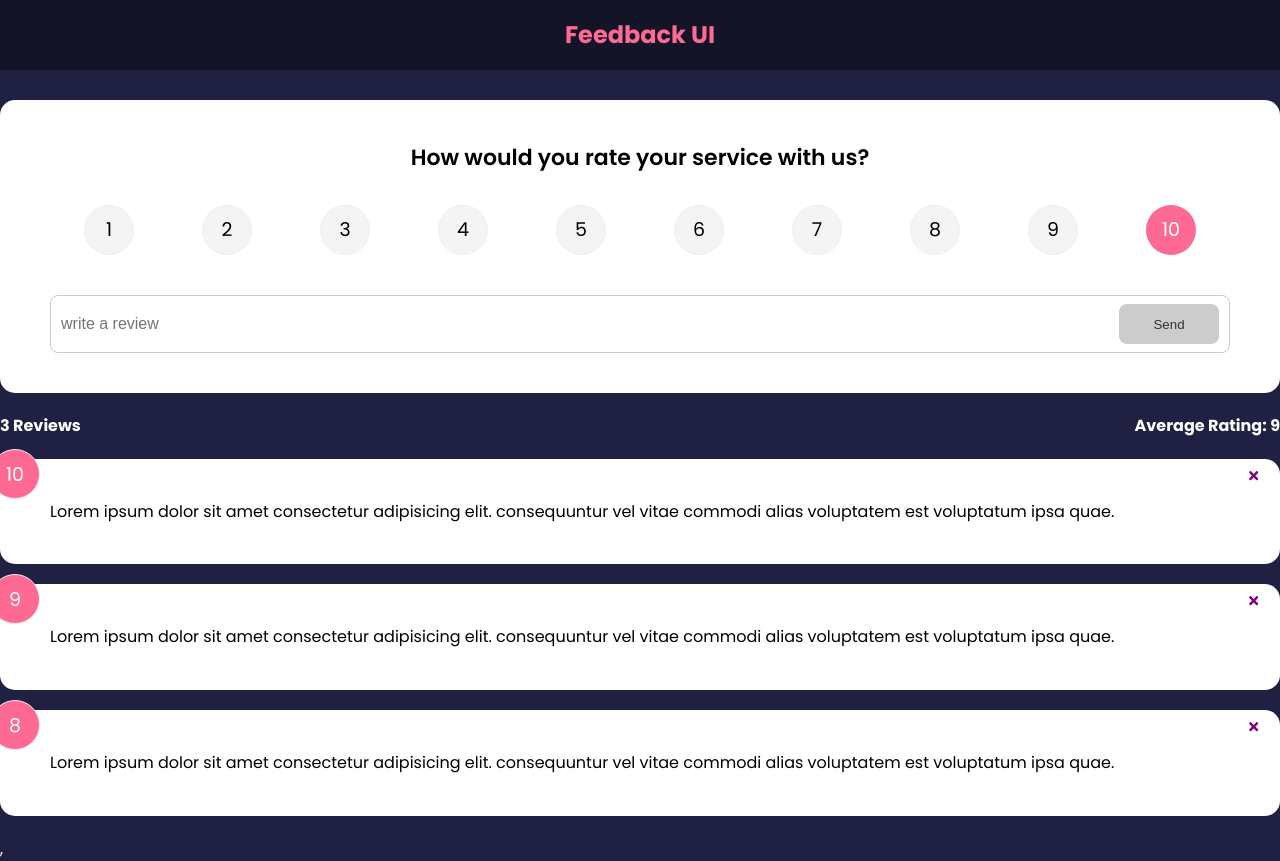
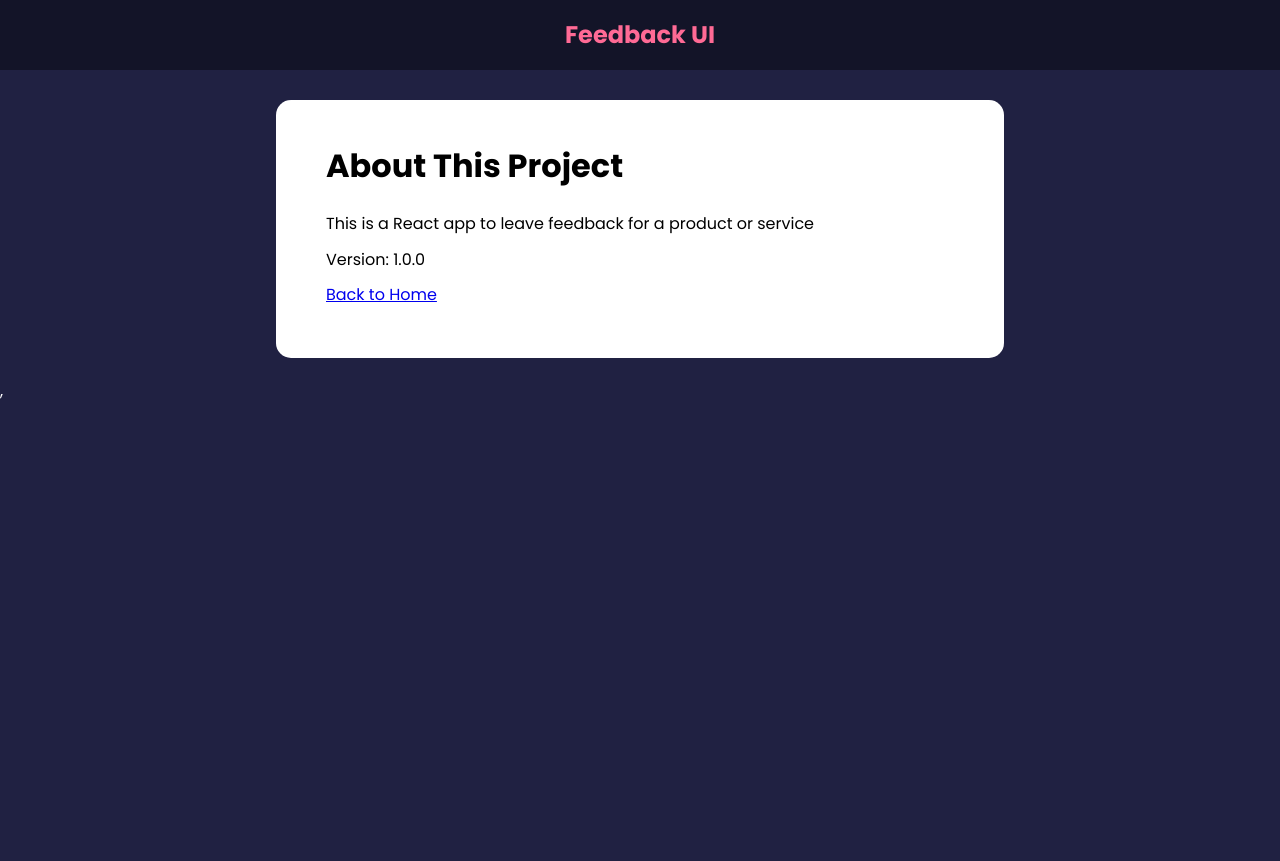
Before and after one commit to ss12932/feedback-react-project, a React (Create React App) app: page /about in a window 1280 px wide. After the commit the page ends 800 px from the top, so only its background shows below. Built offline with nearby package versions, Linux system fonts and the light colour scheme.

Commit message:
fixed routing error with v6 react router

```diff
--- a/package.json
+++ b/package.json
@@ -10,6 +10,7 @@
     "react": "^18.2.0",
     "react-dom": "^18.2.0",
     "react-icons": "^4.4.0",
+    "react-router-dom": "^6.3.0",
     "react-scripts": "5.0.1",
     "uuid": "^8.3.2",
     "web-vitals": "^2.1.4"
--- a/src/App.js
+++ b/src/App.js
@@ -1,11 +1,12 @@
 import { v4 as uuidv4 } from 'uuid';
+import { BrowserRouter as Router, Route, Routes } from 'react-router-dom';
 import { useState } from 'react';
 
 import Header from './components/Header';
 import FeedbackList from './components/FeedbackList';
 import FeedbackStats from './components/FeedbackStats';
 import FeedbackForm from './components/FeedbackForm';
-
+import AboutPage from './pages/AboutPage';
 import FeedbackData from './data/feedbackData';
 
 function App() {
@@ -21,13 +22,28 @@
     }
   };
   return (
-    <>
+    <Router>
       <Header />
-      <div className='container'></div>
-      <FeedbackForm handleAdd={addFeedback} />
-      <FeedbackStats feedback={feedback} />
-      <FeedbackList feedback={feedback} handleDelete={deleteFeedback} />
-    </>
+      <div className='container'>
+        <Routes>
+          <Route
+            exact
+            path='/'
+            element={
+              <>
+                <FeedbackForm handleAdd={addFeedback} />
+                <FeedbackStats feedback={feedback} />
+                <FeedbackList
+                  feedback={feedback}
+                  handleDelete={deleteFeedback}
+                />
+              </>
+            }
+          ></Route>
+          <Route path='/about' element={<AboutPage />} />
+        </Routes>
+      </div>
+    </Router>
   );
 }
 
--- /dev/null
+++ b/src/pages/AboutPage.jsx
@@ -0,0 +1,18 @@
+import Card from '../components/shared/Card';
+
+function AboutPage() {
+  return (
+    <Card>
+      <div className='about'>
+        <h1>About This Project</h1>
+        <p>This is a React app to leave feedback for a product or service</p>
+        <p>Version: 1.0.0</p>
+        <p>
+          <a href='/'>Back to Home</a>
+        </p>
+      </div>
+    </Card>
+  );
+}
+
+export default AboutPage;
```
Also changed, not shown: 1 other file (tests, documents, lock files or other folders).
